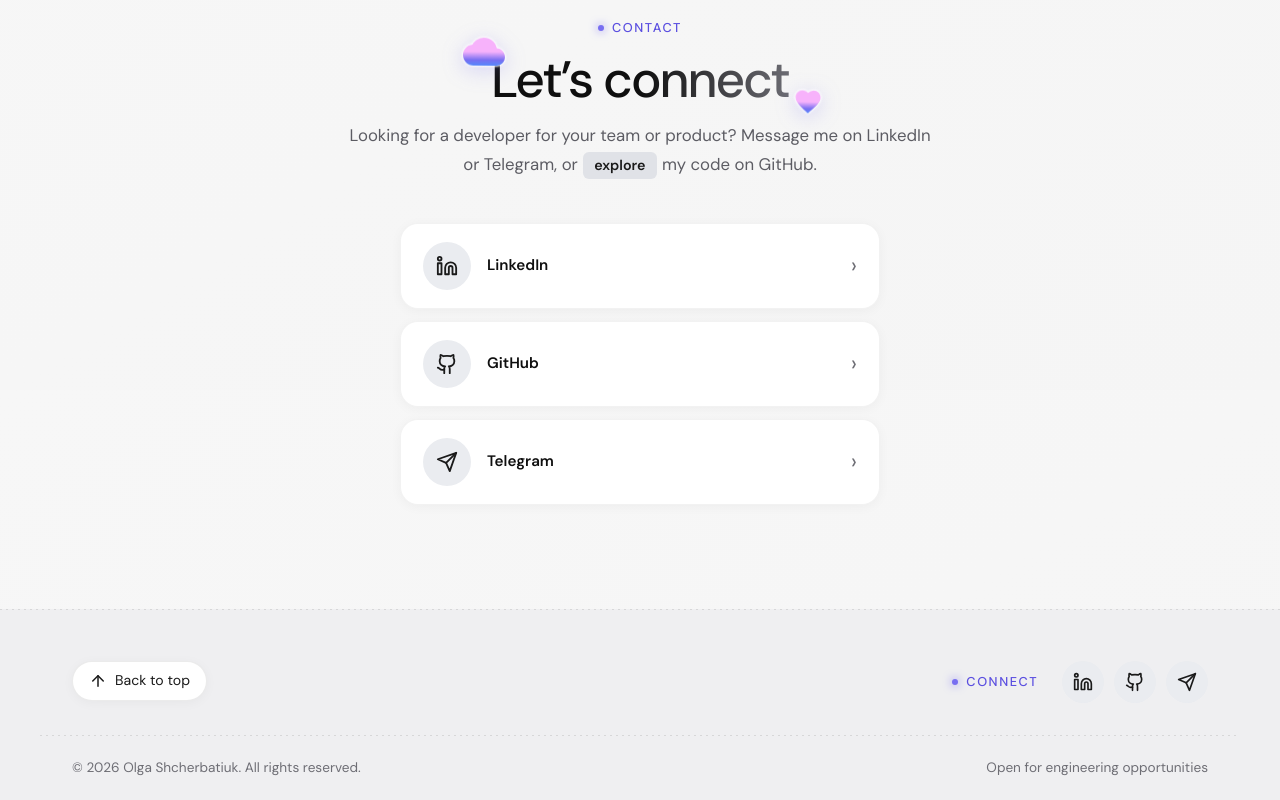
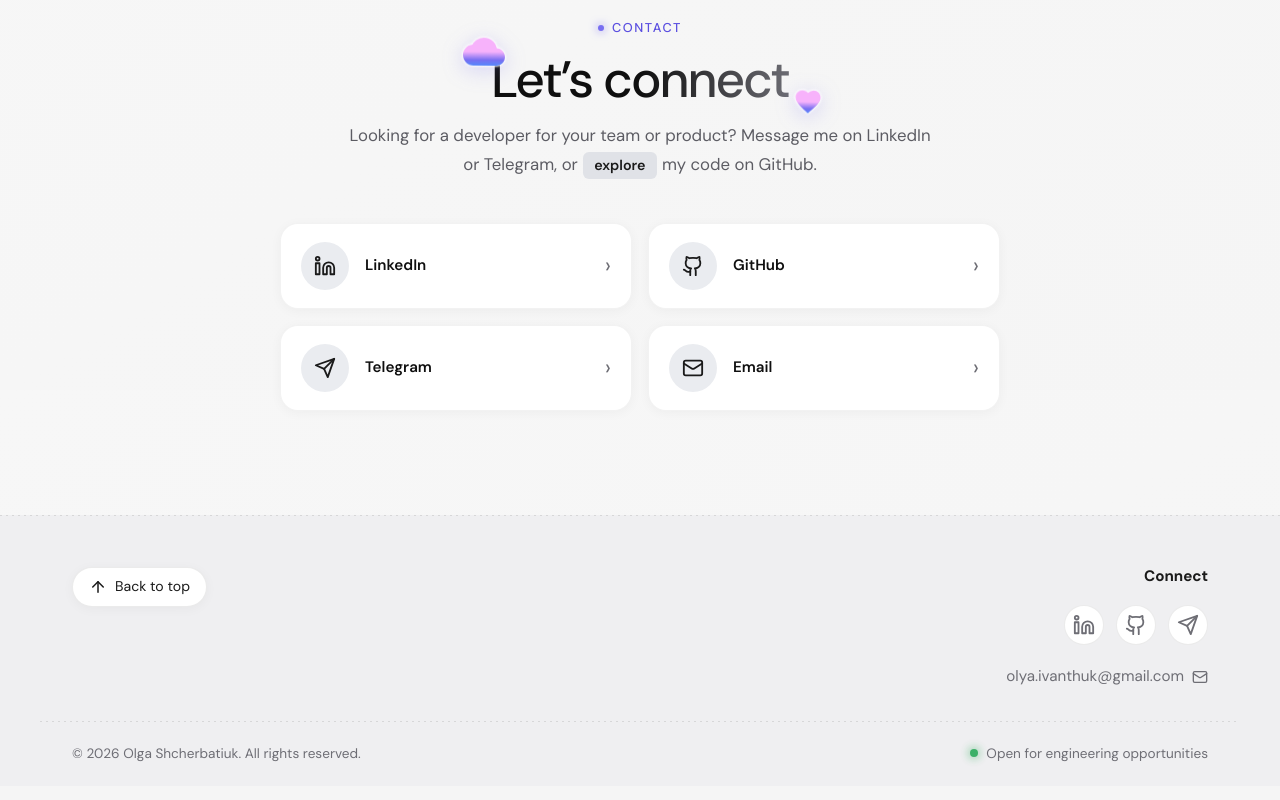
Before and after one commit to AlucardYagamiGame/olga-portfolio, a React (Vite) app: page / in a window 1280 px wide. Shown: the part 3610-4410 px from the top of the page. Built offline with nearby package versions, Linux system fonts and the light colour scheme.

Commit message:
feat(contacts): add email contact and update footer layout

```diff
--- a/src/components/Footer/Footer.module.scss
+++ b/src/components/Footer/Footer.module.scss
@@ -31,12 +31,15 @@
 
 .connect {
   display: flex;
+  flex-direction: column;
+  gap: 20px;
+  align-items: flex-end;
   justify-self: end;
-  gap: 24px;
-  align-items: center;
+  min-width: 0;
 
   @include on-phone {
-    justify-self: center;
+    align-items: flex-start;
+    justify-self: start;
   }
 }
 
@@ -82,22 +85,70 @@
 }
 
 .heading {
-  @include kicker;
+  margin: 0;
+  color: var(--text-primary);
+  font-family: var(--font-body);
+  font-size: 0.95rem;
+  font-weight: 700;
+  line-height: 1.2;
 
-  font-family: var(--font-body);
+  @include on-phone {
+    font-size: 1.15rem;
+  }
 }
 
 .socials {
   display: flex;
-  gap: 10px;
+  flex-wrap: wrap;
+  gap: 12px;
+  justify-content: flex-end;
+
+  @include on-phone {
+    justify-content: flex-start;
+  }
 }
 
 .social {
   @include focus-ring;
-  @include icon-circle(42px);
+
+  display: inline-flex;
+  align-items: center;
+  justify-content: center;
+  width: 40px;
+  height: 40px;
+  border: 1px solid var(--surface-border-strong);
+  border-radius: 50%;
+  background: var(--surface-solid);
+  color: var(--text-muted);
+  transition:
+    border-color $transition,
+    color $transition,
+    transform $transition;
 
   &:hover {
-    transform: translateY(-3px) scale(1.05);
+    border-color: var(--surface-border-hover);
+    color: var(--text-primary);
+    transform: translateY(-2px);
+  }
+}
+
+.email {
+  @include focus-ring;
+
+  display: inline-flex;
+  gap: 8px;
+  align-items: center;
+  color: var(--text-muted);
+  font-size: 0.95rem;
+  overflow-wrap: anywhere;
+  transition: color $transition;
+
+  svg {
+    flex-shrink: 0;
+  }
+
+  &:hover {
+    color: var(--text-primary);
   }
 }
 
@@ -126,9 +177,44 @@
 }
 
 .made {
+  --status-green: #22c55e;
+  --status-glow: rgb(34 197 94 / 55%);
+
   display: inline-flex;
-  gap: 6px;
+  gap: 8px;
   align-items: center;
+}
+
+:global(:root[data-theme='light']) .made {
+  --status-green: #16a34a;
+  --status-glow: rgb(22 163 74 / 45%);
+}
+
+.dot {
+  flex-shrink: 0;
+  width: 8px;
+  height: 8px;
+  background: var(--status-green);
+  border-radius: 50%;
+  box-shadow: 0 0 6px 1px var(--status-glow);
+  animation: status-pulse 2.4s ease-in-out infinite;
+
+  @media (prefers-reduced-motion: reduce) {
+    animation: none;
+  }
+}
+
+@keyframes status-pulse {
+  0%,
+  100% {
+    box-shadow: 0 0 4px 0 var(--status-glow);
+    opacity: 1;
+  }
+
+  50% {
+    box-shadow: 0 0 10px 3px var(--status-glow);
+    opacity: 0.75;
+  }
 }
 
 .heart {
--- a/src/components/Footer/Footer.tsx
+++ b/src/components/Footer/Footer.tsx
@@ -1,4 +1,4 @@
-import { ArrowUp } from 'lucide-react';
+import { ArrowUp, Mail } from 'lucide-react';
 
 import { BrandIcon } from '@/components/BrandIcon';
 import { DEVELOPER } from '@/constants';
@@ -39,7 +39,7 @@ export const Footer = () => {
               >
                 <BrandIcon
                   brand="linkedin"
-                  size={20}
+                  size={22}
                 />
               </a>
             </li>
@@ -53,7 +53,7 @@ export const Footer = () => {
               >
                 <BrandIcon
                   brand="github"
-                  size={20}
+                  size={22}
                 />
               </a>
             </li>
@@ -67,17 +67,34 @@ export const Footer = () => {
               >
                 <BrandIcon
                   brand="telegram"
-                  size={20}
+                  size={22}
                 />
               </a>
             </li>
           </ul>
+          <a
+            className={styles.email}
+            href={`mailto:${DEVELOPER.email}`}
+            aria-label={`Email ${DEVELOPER.email}`}
+          >
+            <span>{DEVELOPER.email}</span>
+            <Mail
+              size={16}
+              aria-hidden="true"
+            />
+          </a>
         </div>
       </div>
 
       <div className={styles.bottom}>
         <p>{t.footer.rights(year)}</p>
-        <p className={styles.made}>{t.footer.openForHire}</p>
+        <p className={styles.made}>
+          <span
+            className={styles.dot}
+            aria-hidden="true"
+          />
+          {t.footer.openForHire}
+        </p>
       </div>
     </footer>
   );
--- a/src/constants/developer.ts
+++ b/src/constants/developer.ts
@@ -1,4 +1,5 @@
 export const DEVELOPER = {
+  email: 'olya.ivanthuk@gmail.com',
   github: {
     url: 'https://github.com/AlucardYagamiGame',
     handle: 'AlucardYagamiGame',
--- a/src/i18n/en.ts
+++ b/src/i18n/en.ts
@@ -137,6 +137,7 @@ export const en: Dictionary = {
       linkedin: { title: 'LinkedIn', text: 'Message me directly' },
       github: { title: 'GitHub', text: 'The code of all my projects' },
       telegram: { title: 'Telegram', text: 'Write me a message' },
+      email: { title: 'Email', text: 'Write me an email' },
     },
     opensInNewTab: 'opens in a new tab',
   },
--- a/src/i18n/types.ts
+++ b/src/i18n/types.ts
@@ -8,7 +8,7 @@ export type FactId = 'conversion' | 'speed' | 'costs' | 'markets';
 
 export type HeroCardId = 'speed' | 'costs';
 
-export type ContactId = 'linkedin' | 'github' | 'telegram';
+export type ContactId = 'linkedin' | 'github' | 'telegram' | 'email';
 
 export interface QuickFact {
   title: string;
--- a/src/i18n/ua.ts
+++ b/src/i18n/ua.ts
@@ -137,6 +137,7 @@ export const ua: Dictionary = {
       linkedin: { title: 'LinkedIn', text: 'Напишіть мені напряму' },
       github: { title: 'GitHub', text: 'Код усіх моїх проєктів' },
       telegram: { title: 'Telegram', text: 'Напишіть мені в месенджері' },
+      email: { title: 'Email', text: 'Напишіть мені на пошту' },
     },
     opensInNewTab: 'відкривається в новій вкладці',
   },
--- a/src/sections/Contacts/Contacts.module.scss
+++ b/src/sections/Contacts/Contacts.module.scss
@@ -22,14 +22,16 @@
 }
 
 .list {
-  display: flex;
-  flex-direction: column;
-  gap: 12px;
-  max-width: 480px;
+  display: grid;
+  grid-template-columns: repeat(2, minmax(0, 1fr));
+  gap: 16px;
+  max-width: 720px;
   margin: 0 auto;
 
-  @include on-tablet {
-    max-width: 380px;
+  @include on-phone {
+    grid-template-columns: minmax(0, 1fr);
+    gap: 12px;
+    max-width: 480px;
   }
 }
 
@@ -40,7 +42,8 @@
   display: flex;
   gap: 16px;
   align-items: center;
-  padding: 18px 22px;
+  height: 100%;
+  padding: 18px 20px;
   transition:
     transform $transition,
     box-shadow $transition,
--- a/src/sections/Contacts/Contacts.tsx
+++ b/src/sections/Contacts/Contacts.tsx
@@ -1,3 +1,5 @@
+import { Mail } from 'lucide-react';
+
 import { BrandIcon } from '@/components/BrandIcon';
 import { Decor } from '@/components/Decor';
 import { Reveal } from '@/components/Reveal';
@@ -8,8 +10,63 @@ import { useTranslation } from '@/hooks';
 import styles from './Contacts.module.scss';
 
 import type { ContactId } from '@/i18n';
+import type { ReactNode } from 'react';
 
-const CONTACTS: readonly ContactId[] = ['linkedin', 'github', 'telegram'];
+interface ContactLink {
+  id: ContactId;
+  href: string;
+  external: boolean;
+  icon: ReactNode;
+}
+
+const ICON_SIZE = 22;
+
+const CONTACTS: readonly ContactLink[] = [
+  {
+    id: 'linkedin',
+    href: DEVELOPER.linkedin.url,
+    external: true,
+    icon: (
+      <BrandIcon
+        brand="linkedin"
+        size={ICON_SIZE}
+      />
+    ),
+  },
+  {
+    id: 'github',
+    href: DEVELOPER.github.url,
+    external: true,
+    icon: (
+      <BrandIcon
+        brand="github"
+        size={ICON_SIZE}
+      />
+    ),
+  },
+  {
+    id: 'telegram',
+    href: DEVELOPER.telegram.url,
+    external: true,
+    icon: (
+      <BrandIcon
+        brand="telegram"
+        size={ICON_SIZE}
+      />
+    ),
+  },
+  {
+    id: 'email',
+    href: `mailto:${DEVELOPER.email}`,
+    external: false,
+    icon: (
+      <Mail
+        size={ICON_SIZE}
+        aria-hidden="true"
+      />
+    ),
+  },
+];
 
 export const Contacts = () => {
   const { t } = useTranslation();
@@ -40,7 +97,7 @@ export const Contacts = () => {
       </SectionHeading>
 
       <ul className={styles.list}>
-        {CONTACTS.map((id, index) => (
+        {CONTACTS.map(({ id, href, external, icon }, index) => (
           <Reveal
             key={id}
             as="li"
@@ -48,16 +105,13 @@ export const Contacts = () => {
           >
             <a
               className={styles.card}
-              href={DEVELOPER[id].url}
-              target="_blank"
-              rel="noopener noreferrer"
+              href={href}
+              {...(external && {
+                target: '_blank',
+                rel: 'noopener noreferrer',
+              })}
             >
-              <span className={styles.icon}>
-                <BrandIcon
-                  brand={id}
-                  size={22}
-                />
-              </span>
+              <span className={styles.icon}>{icon}</span>
               <span className={styles.text}>
                 <span className={styles.title}>
                   {t.contacts.items[id].title}
@@ -69,9 +123,11 @@ export const Contacts = () => {
               >
                 ›
               </span>
-              <span className="visually-hidden">
-                {t.contacts.opensInNewTab}
-              </span>
+              {external && (
+                <span className="visually-hidden">
+                  {t.contacts.opensInNewTab}
+                </span>
+              )}
             </a>
           </Reveal>
         ))}
```
